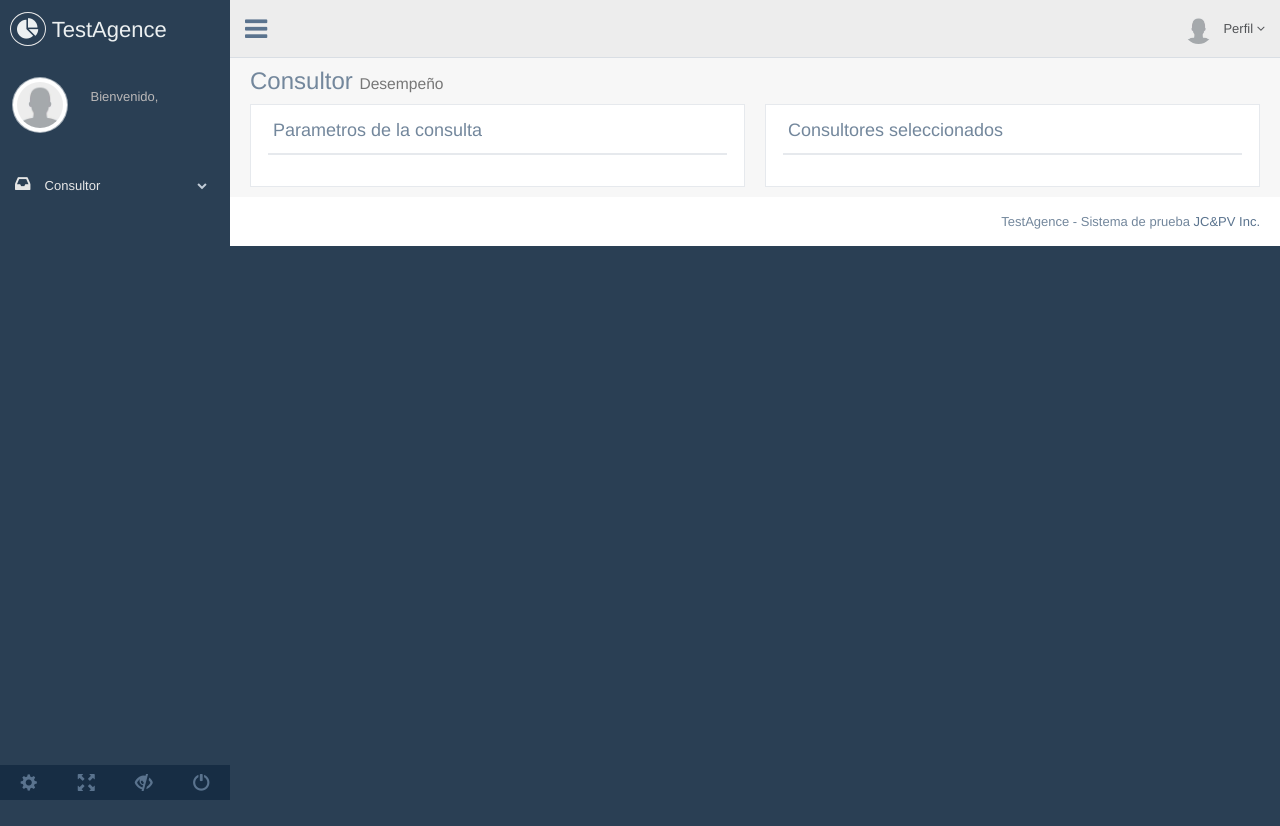
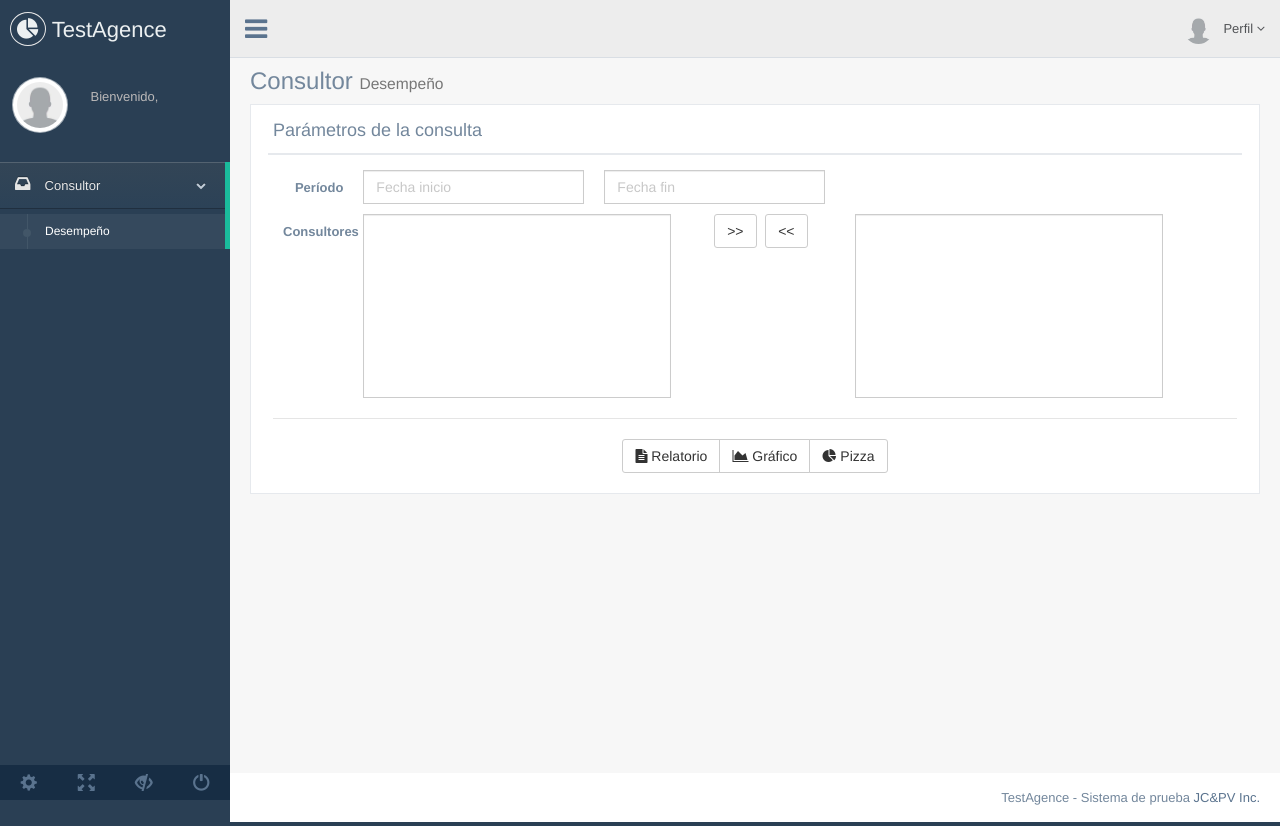
Before and after one commit to jcrojasv/test_agence, a Django app: page /consultor/ in a window 1280 px wide. Before the commit the page ends 800 px from the top, so only its background shows below. Run offline with Django 3.2, Linux system fonts and the light colour scheme; lists and menus that the app fills with data are empty; parts of the project's set-up code (start-up, migrations or seed data) failed here and were passed over; some libraries are stand-ins or nearby versions.

Commit message:
Se crea formulario para consulta, se realiza consulta RAW porque las tablas tienen diferente motor

```diff
--- /dev/null
+++ b/apps/consultor/forms.py
@@ -0,0 +1,44 @@
+from django import forms
+from apps.consultor.models import CaoUsuario
+
+
+class ConsultorForm(forms.Form):
+
+    class_form = 'form-control'
+
+    users = CaoUsuario.get_for_select()
+
+    date_ini = forms.CharField(
+                max_length=7,
+                widget=forms.TextInput(
+                    attrs={
+                      'class':class_form + ' from',
+                      'placeholder': 'Fecha inicio',
+                      'autocomplete': 'off',
+                    }
+                ))
+    date_end = forms.CharField(
+               max_length=7,
+               widget=forms.TextInput(
+                    attrs={
+                      'class':class_form + ' to',
+                      'placeholder': 'Fecha fin',
+                      'autocomplete': 'off',
+                    }
+                ))
+    consultants = forms.MultipleChoiceField(label="Consultores",
+                 choices=users,
+                 widget=forms.SelectMultiple(
+                    attrs={
+                      'class': class_form,
+                      'size': 10,
+                    }
+                ))
+
+    co_select = forms.MultipleChoiceField(
+                 widget=forms.SelectMultiple(
+                    attrs={
+                      'class': class_form,
+                      'size': 10,
+                    }
+                ))
--- a/apps/consultor/views.py
+++ b/apps/consultor/views.py
@@ -1,5 +1,13 @@
 from django.shortcuts import render
 from django.http import HttpResponse
+from apps.consultor.models import CaoUsuario
+from apps.consultor.forms import ConsultorForm
+from django.db import connection
+print (connection.queries)
 
 def index(request):
-	return render(request, 'consultor/con_desempenho.html')
+	data = {
+	  'lang': request.LANGUAGE_CODE,
+	  'form' : ConsultorForm(),
+	}
+	return render(request, 'consultor/con_desempenho.html', data)
--- /dev/null
+++ b/templates/consultor/_form_parameters.html
@@ -0,0 +1,49 @@
+{% load i18n %}
+
+<form class="form-horizontal form-label-left">
+  {% csrf_token %}
+  <div class="form-group">
+    <label class="control-label col-md-1 col-sm-12 col-xs-12">{% trans 'Período' %}</label>
+      <div class="col-md-3 col-sm-12 col-xs-12">
+        {{ form.date_ini }}
+        <!--<input type="text" class="form-control from" placeholder="{% trans 'Fecha inicio' %}">-->
+
+      </div>
+      <div class="col-md-3 col-sm-12 col-xs-12">
+        {{ form.date_end }}
+      </div>
+  </div>
+  <div class="form-group">
+    <label class="control-label col-md-1 col-sm-12 col-xs-12">{% trans 'Consultores' %} </label>
+    <div class="row">
+      <div class="col-md-4 col-sm-12 col-xs-12">
+        {{ form.consultants }}
+      </div>
+
+      <div class="col-md-2 col-sm-12 col-xs-12 text-center">
+
+            <button type='button' class="btn btn-default" id='add'> >> </button>
+            <button type='button' class="btn btn-default" id='del'> << </button>
+      </div>
+
+      <div class="col-md-4 col-sm-12 col-xs-12">
+        {{ form.co_select }}
+      </div>
+    </div>
+  </div>
+  <div class="ln_solid"></div>
+  <div class="form-group">
+    <div class="col-md-12 col-sm-12 col-xs-12 text-center">
+      <div class="btn-group">
+
+          <button type="button" class="btn btn-default" id="relatorio"> <i class="fa fa-file-text"></i> {% trans 'Relatorio' %}</button>
+
+          <button type="button" class="btn btn-default" id="graphic"> <i class="fa fa-area-chart"></i> {% trans 'Gráfico' %}</button>
+
+          <button type="button" class="btn btn-default" id="pie"> <i class="fa fa-pie-chart"></i> {% trans 'Pizza' %}</button>
+
+      </div>
+    </div>
+  </div>
+
+</form>
--- a/templates/consultor/con_desempenho.html
+++ b/templates/consultor/con_desempenho.html
@@ -1,45 +1,84 @@
 {% extends 'base/base.html' %}
 
 {% load staticfiles %}
+{% load i18n %}
+{% get_current_language as LANGUAGE_CODE %}
 
-{% block title %} Desempeño {% endblock  %}
+{% block title %} {% trans "Desempeño" %} {% endblock  %}
 
 {% block content %}
 
-<h3>Consultor <small>Desempeño</small></h3>
+<h3>{% trans "Consultor" %} <small>{% trans "Desempeño" %}</small></h3>
 
 <div class="row">
-    <div class="col-md-6 col-xs-12">
+    <div class="col-md-12 col-xs-12">
         <div class="x_panel">
         	<div class="x_title">
-                <h2>Parametros de la consulta</h2>
+                <h2>{% trans "Parámetros de la consulta" %} </h2>
                 <div class="clearfix"></div>
             </div>
             <div class="x_content">
+
+                {% include 'consultor/_form_parameters.html' %}
 
             </div>
         </div><!-- fin x-panel-->
     </div>
 
-    <div class="col-md-6 col-xs-12">
-        <div class="x_panel">
-        	<div class="x_title">
-                <h2>Consultores seleccionados</h2>
-                <div class="clearfix"></div>
-            </div>
-            <div class="x_content">
-
-            </div>
-        </div><!-- fin x-panel-->
-    </div>
 </div>
 
 {% endblock %}
 
 {% block extra_css %}
-   <link rel="stylesheet" type="text/css" href="{% static 'js/vendors/jquery.tagsinput/src/jquery.tagsinput.css' %}">
+<link rel="stylesheet" type="text/css" href="{% static 'js/vendors/bootstrap-datepicker/css/bootstrap-datepicker.min.css' %}">
 {% endblock %}
 
 {% block extra_js %}
-   <script type="text/javascript" src="{% static 'js/vendors/jquery.tagsinput/src/jquery.tagsinput.js' %}"></script>
+<script type="text/javascript" src="{% static 'js/vendors/bootstrap-datepicker/js/bootstrap-datepicker.min.js' %}"></script>
+<script src="{% static 'js/vendors/moment/min/moment.min.js' %}"></script>
+{% if lang == 'es' %}
+  <script type="text/javascript" src="{% static 'js/vendors/bootstrap-datepicker/locales/bootstrap-datepicker.es.min.js' %}"></script>
+{% endif %}
+<script type="text/javascript">
+$(document).ready(function(){
+    var startDate = new Date();
+    var fechaFin = new Date();
+    var FromEndDate = new Date();
+    var ToEndDate = new Date();
+
+    $('.from').datepicker({
+        autoclose: true,
+        minViewMode: 1,
+        format: 'mm/yyyy'
+    }).on('changeDate', function(selected){
+            startDate = new Date(selected.date.valueOf());
+            startDate.setDate(startDate.getDate(new Date(selected.date.valueOf())));
+            $('.to').datepicker('setStartDate', startDate);
+        });
+
+    $('.to').datepicker({
+        autoclose: true,
+        minViewMode: 1,
+        format: 'mm/yyyy'
+    }).on('changeDate', function(selected){
+            FromEndDate = new Date(selected.date.valueOf());
+            FromEndDate.setDate(FromEndDate.getDate(new Date(selected.date.valueOf())));
+            $('.from').datepicker('setEndDate', FromEndDate);
+    });
+
+    $('#add').on('click', function(event) {
+        event.preventDefault();
+        return !$('#id_consultants option:selected').remove().appendTo('#id_co_select');
+    });
+
+    $('#del').on('click', function() {
+        return !$('#id_co_select option:selected').remove().appendTo('#id_consultants');
+    });
+
+    $('#relatorio').on('click', function(event) {
+        event.preventDefault();
+        console.log('Relatorio');
+    });
+});
+</script>
 {% endblock %}
--- a/test_agence/settings.py
+++ b/test_agence/settings.py
@@ -43,6 +43,7 @@ INSTALLED_APPS = [
 MIDDLEWARE = [
     'django.middleware.security.SecurityMiddleware',
     'django.contrib.sessions.middleware.SessionMiddleware',
+    'django.middleware.locale.LocaleMiddleware',
     'django.middleware.common.CommonMiddleware',
     'django.middleware.csrf.CsrfViewMiddleware',
     'django.contrib.auth.middleware.AuthenticationMiddleware',
--- a/test_agence/urls.py
+++ b/test_agence/urls.py
@@ -15,8 +15,9 @@ Including another URLconf
 """
 from django.contrib import admin
 from django.urls import path, include
+from apps.consultor import views as consultor
 
 urlpatterns = [
-    path('admin/', admin.site.urls),
+    path('', consultor.index),
     path('consultor/', include('apps.consultor.urls')),
 ]
```
Also changed, not shown: apps/consultor/models.py (+82 -0 lines).
